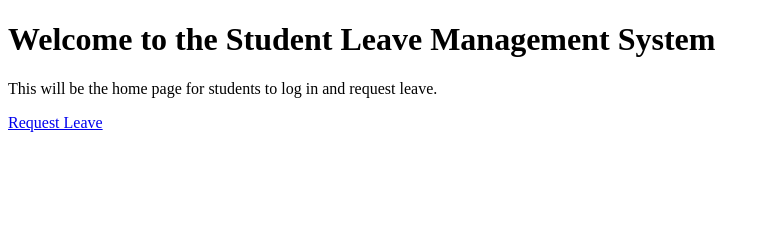
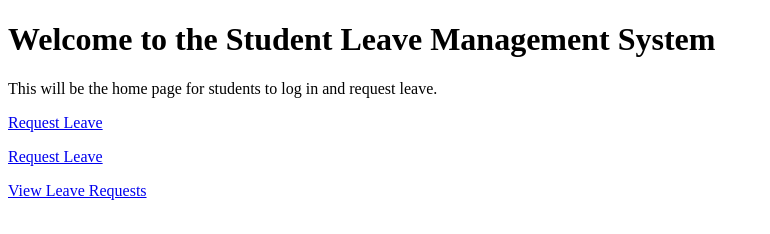
Before and after one commit to 23q71a4263-dotcom/student-leave-management-system, a plain HTML site: page index.html in a window 1280 px wide. Shown: the whole page, without its empty margins (0-770 px from the left). Drawn offline with Linux system fonts and the light colour scheme.

Commit message:
Update index.html

```diff
--- a/index.html
+++ b/index.html
@@ -10,5 +10,11 @@
     <p>
         <a href="leave-request.html">Request Leave</a>
     </p>
+    <p>
+    <a href="leave-request.html">Request Leave</a>
+</p>
+<p>
+    <a href="view-requests.html">View Leave Requests</a>
+</p>
 </body>
 </html>
```
